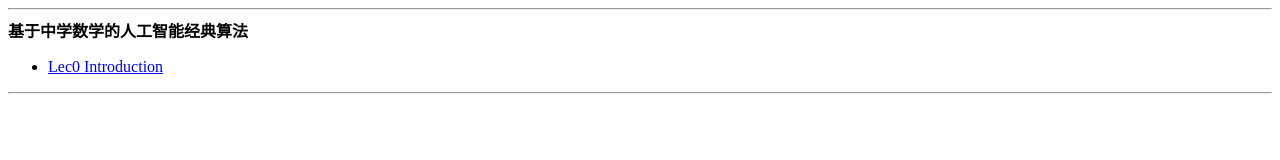
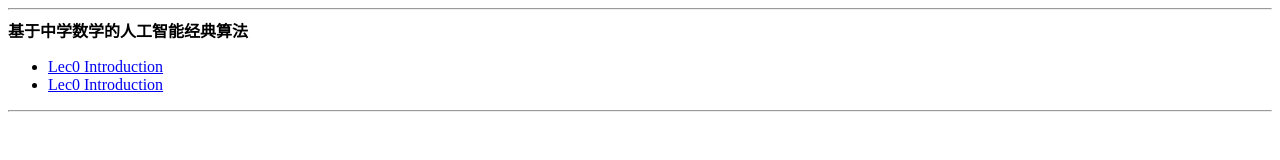
Before and after one commit to xy160322/aicourse2025spring, a plain HTML site: page index.html in a window 1280 px wide. Drawn offline with Linux system fonts and the light colour scheme.

Commit message:
add lec1 link

```diff
--- a/index.html
+++ b/index.html
@@ -6,7 +6,7 @@
 <ul>
 
 <li> <a href="Lec0/Lec0.html"> Lec0  Introduction </a>
-
+<li> <a href="Lec1/Lec1.html"> Lec0  Introduction </a>
 
 
 <!--
```
